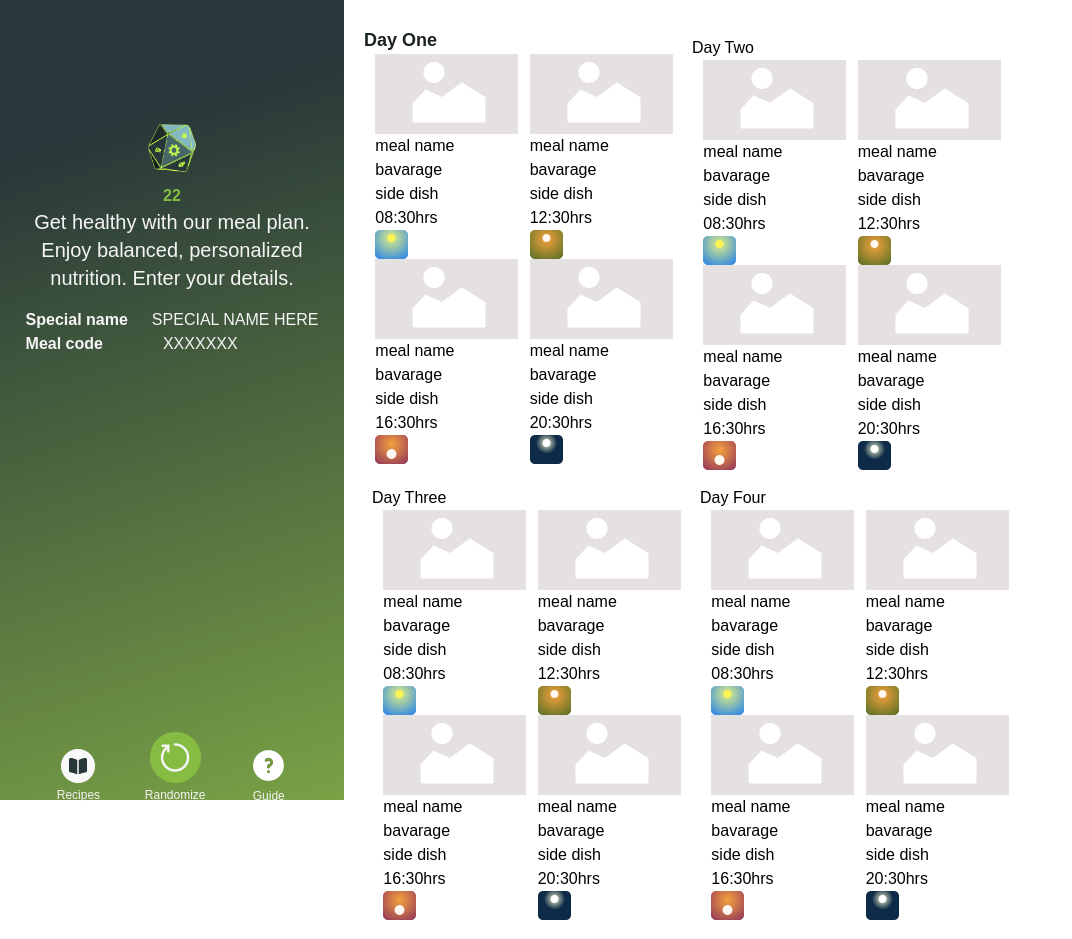
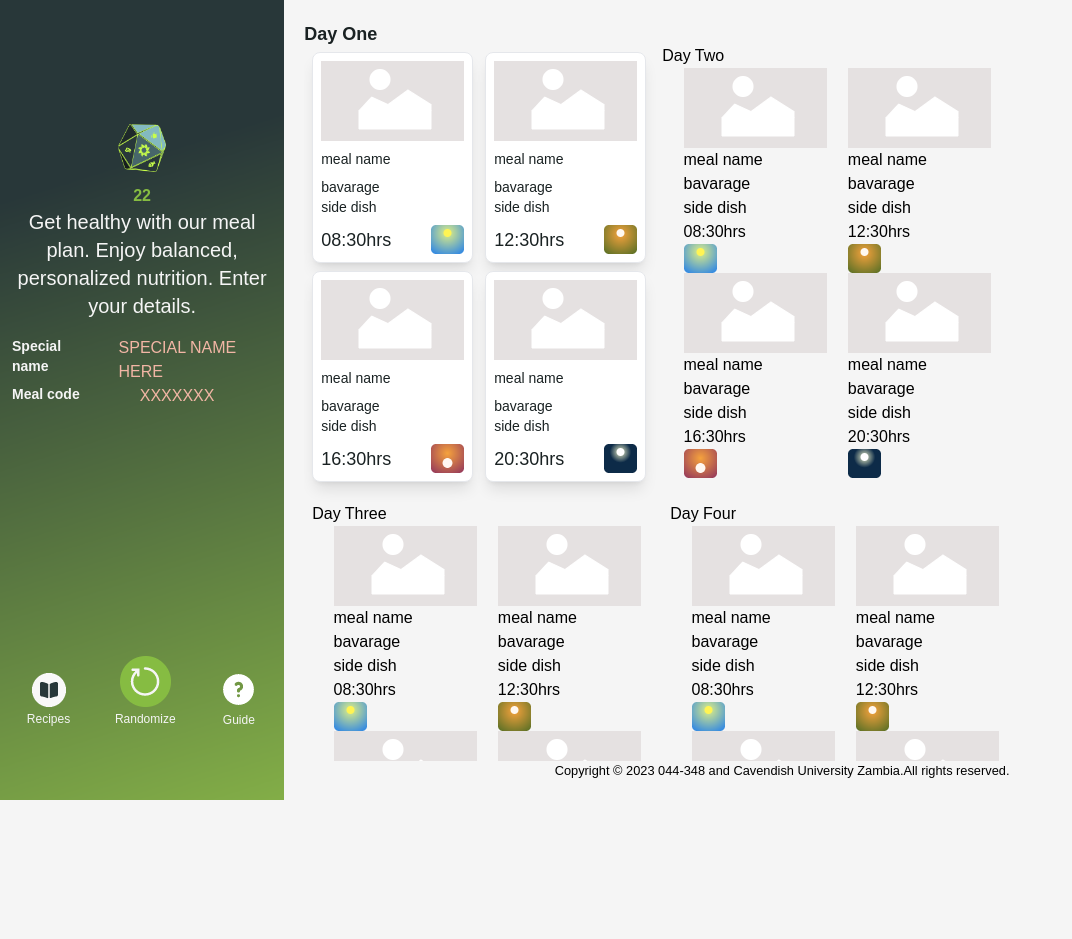
Before and after one commit to Chilanzi-thirt33n/PROJECT-BALANCE, a website: page HealthyMeal.html in a window 1280 px wide. Shown: the top 939 px of the page, without its empty margins (0-1072 px from the left). After the commit the page ends 800 px from the top, so only its background shows below. Drawn offline with Linux system fonts and the light colour scheme.

Commit message:
updated meal page

```diff
--- a/HealthyMeal.html
+++ b/HealthyMeal.html
@@ -9,9 +9,9 @@
     <meta name="viewport" content="width=device-width, initial-scale=1.0" />
     <title>Seven days balanced diet | Eat Healthy Daily - Arbit designs</title>
   </head>
-  <body class="flex flex-col lg:flex-row font-poppins items-center w-[100vw]">
+  <body class="flex flex-col lg:flex-row font-poppins items-center w-[100vw]  bg-myWhite">
     <!--this is where the details go for age and recoommentation -->
-    <header class="bg-myDarkestGreen lg:bg-[url(../images/bg-meals.png)] bg-cover bg-no-repeat bg-center h-56 w-[100vw] lg:w-[40rem] lg:h-[100svh] flex flex-col justify-self-start rounded-b-3xl lg:rounded-none sticky lg:relative p-1 lg:p-3">
+    <header class="bg-myDarkestGreen lg:bg-[url(../images/bg-meals.png)] bg-cover bg-no-repeat bg-center h-56 w-[100vw] lg:w-[44rem] lg:h-[100svh] flex flex-col justify-self-start rounded-b-3xl lg:rounded-none sticky lg:relative p-1 lg:p-3 lg:overflow-hidden">
       <!--this is banner for the logo-->
       <div id="logo-wrapper" class="justify-self-center self-center ">
         <a href="index.html">  <img
@@ -29,17 +29,17 @@
       <!-- special details wrapper-->
       <div id="special-detail-wrapper"  class="self-center mt-3 justify-self-center lg:mt-4">
         <div id="special-name-wrapper" class="flex flex-row">
-          <h2 class="font-bold text-myWhite mr-3 ">Special name </h2>
-          <p id="special-name" class=" text-myWhite ml-3">SPECIAL NAME HERE</p>
+          <h2 class="font-bold text-myWhite mr-3 lg:text-sm  ">Special name </h2>
+          <p id="special-name" class=" text-myDarkOrange ml-3">SPECIAL NAME HERE</p>
         </div>
 
         <div id="special-code-wrapper" class="flex flex-row">
-          <h2 class="font-bold text-myWhite mr-3 " >Meal code</h2>
-          <p id="special-code"  class=" text-myWhite ml-12">XXXXXXX</p>
+          <h2 class="font-bold text-myWhite mr-3 lg:text-sm  " >Meal code</h2>
+          <p id="special-code"  class="text-myDarkOrange ml-12">XXXXXXX</p>
         </div>
       </div>
       <!--this is for buttons that will be used for basic navigation-->
-      <ul id="randomizer" class="fixed lg:relative bottom-0 lg:top-96 self-center justify-self-center flex flex-row justify-evenly items-center  bg-myDarkestGreen lg:bg-transparent w-[100vw] lg:w-[20rem]">
+      <ul id="randomizer" class="fixed lg:relative bottom-0 lg:top-64 self-center justify-self-center flex flex-row justify-evenly items-center  bg-myDarkestGreen lg:bg-transparent w-[100vw] lg:w-[20rem]">
         <li>
           <a href="#"
              class="flex flex-col justify-center items-center"><img src="images/icons/recipes.png" alt="Recipes"  class="active:animate-spin hover:animate-pulse"/><p class="text-myWhite text-xs pt-1 hover:animate-pulse hover:text-myGreen">Recipes</p></a
@@ -61,71 +61,71 @@
     </header>
 
     <!--div to hold main and footer-->
-    <div class="flex flex-col mb-20 lg:mb-0 p-2 lg:p-5 lg:h-[100svh] justify-evenly">
-      <main id="sevenday-plan" class="flex flex-wrap justify-center lg:justify-start  items-center space-x-2 space-y-4">
+    <div class="flex flex-col mb-20 lg:mb-0 p-2 lg:p-5 lg:h-[100svh] justify-evenly items-center">
+      <main id="sevenday-plan" class="flex flex-wrap justify-center lg:justify-start  items-center space-x-2 space-y-4 lg:overflow-y-scroll">
         <!--first day card-->
-        <div id="day1" class="w-80">
+        <div id="day1" class="w-[350px]">
           <h3 class="text-myDarkestGreen font-bold text-lg">Day One</h3>
           <div class="day-card flex flex-row flex-wrap justify-evenly items-center">
             <!--morning card-->
-            <div class="breakfast">
+            <div class="breakfast p-2 m-1 border hover:border-myDarkestGreen rounded-lg  bg-white hover:bg-slate-200 shadow-lg ">
               <img src="images/icons/placehold.png" alt="morning meal" />
-              <dl>
-                <dt>meal name</dt>
-                <dd>bavarage</dd>
-                <dd>side dish</dd>
+              <dl class="mt-2 mb-2 ">
+                <dt class="text-myDarkestGreen font-medium text-sm">meal name</dt>
+                <dd class="mt-2 text-myDarkestGreen text-sm font-light" >bavarage</dd>
+                <dd class=" text-myDarkestGreen text-sm font-light">side dish</dd>
               </dl>
-              <div>
-                <time datetime="T08:30">08:30hrs</time
+              <div class="flex flex-row justify-between items-center">
+                <time datetime="T08:30" class="text-myDarkestGreen font-medium text-lg">08:30hrs</time
                 ><img src="images/icons/morning.png" alt="08:30hrs" />
               </div>
             </div>
 
             <!--day card-->
-            <div class="lunch">
+            <div class="lunch p-2 m-1 border hover:border-myDarkestGreen rounded-lg  bg-white hover:bg-myLightOrange shadow-lg ">
               <img src="images/icons/placehold.png" alt="lunch" />
-              <dl>
-                <dt>meal name</dt>
-                <dd>bavarage</dd>
-                <dd>side dish</dd>
+              <dl class="mt-2 mb-2 ">
+                <dt class="text-myDarkestGreen font-medium text-sm">meal name</dt>
+                <dd class="mt-2 text-myDarkestGreen text-sm font-light">bavarage</dd>
+                <dd class=" text-myDarkestGreen text-sm font-light">side dish</dd>
               </dl>
-              <div>
-                <time datetime="T12:30">12:30hrs</time
+              <div class="flex flex-row justify-between items-center">
+                <time datetime="T12:30" class="text-myDarkestGreen font-medium text-lg">12:30hrs</time
                 ><img src="images/icons/afternoon.png" alt="12:30hrs" />
               </div>
             </div>
 
             <!--sunset card-->
-            <div class="snack">
+            <div class="snack p-2 m-1 border hover:border-myDarkestGreen rounded-lg  bg-white hover:bg-myDarkOrange shadow-lg">
               <img src="images/icons/placehold.png" alt="snack" />
-              <dl>
-                <dt>meal name</dt>
-                <dd>bavarage</dd>
-                <dd>side dish</dd>
+              <dl class="mt-2 mb-2 ">
+                <dt class="text-myDarkestGreen font-medium text-sm">meal name</dt>
+                <dd class="mt-2 text-myDarkestGreen text-sm font-light">bavarage</dd>
+                <dd class=" text-myDarkestGreen text-sm font-light">side dish</dd>
               </dl>
-              <div>
-                <time datetime="T16:30">16:30hrs</time
+              <div class="flex flex-row justify-between items-center">
+                <time datetime="T16:30" class="text-myDarkestGreen font-medium text-lg">16:30hrs</time
                 ><img src="images/icons/sunset.png" alt="16:30hrs" />
               </div>
             </div>
 
             <!--night card-->
-            <div class="supa">
+            <div class="supa p-2 m-1 border hover:border-myDarkestGreen rounded-lg  bg-white hover:bg-slate-600 shadow-lg">
               <img src="images/icons/placehold.png" alt="snack" />
-              <dl>
-                <dt>meal name</dt>
-                <dd>bavarage</dd>
-                <dd>side dish</dd>
+              <dl class="mt-2 mb-2 ">
+                <dt class="text-myDarkestGreen font-medium text-sm">meal name</dt>
+                <dd class="mt-2 text-myDarkestGreen text-sm font-light">bavarage</dd>
+                <dd class=" text-myDarkestGreen text-sm font-light">side dish</dd>
               </dl>
-              <div>
-                <time datetime="T20:30">20:30hrs</time
+              <div class="flex flex-row justify-between items-center">
+                <time datetime="T20:30" class="text-myDarkestGreen font-medium text-lg">20:30hrs</time
                 ><img src="images/icons/night.png" alt="20:30hrs" />
               </div>
             </div>
           </div>
         </div>
         <!--second day card-->
-        <div id="day2" class="w-80">
+        <div id="day2" class="w-[350px]">
           <h3>Day Two</h3>
           <div class="day-card flex flex-row flex-wrap justify-evenly items-center">
             <!--morning card-->
@@ -186,7 +186,7 @@
           </div>
         </div>
         <!--third day card-->
-        <div id="day3" class="w-80">
+        <div id="day3" class="w-[350px]">
           <h3>Day Three</h3>
           <div class="day-card flex flex-row flex-wrap justify-evenly items-center">
             <!--morning card-->
@@ -247,7 +247,7 @@
           </div>
         </div>
         <!--four day card-->
-        <div id="day4" class="w-80">
+        <div id="day4" class="w-[350px]">
           <h3>Day Four</h3>
           <div class="day-card flex flex-row flex-wrap justify-evenly items-center">
             <!--morning card-->
@@ -308,7 +308,7 @@
           </div>
         </div>
         <!--Fifth day card-->
-        <div id="day5" class="w-80">
+        <div id="day5" class="w-[350px]">
           <h3>Day Five</h3>
           <div class="day-card flex flex-row flex-wrap justify-evenly items-center">
             <!--morning card-->
@@ -369,7 +369,7 @@
           </div>
         </div>
         <!--Sixth day card-->
-        <div id="day6" class="w-80">
+        <div id="day6" class="w-[350px]">
           <h3>Day Six</h3>
           <div class="day-card flex flex-row flex-wrap justify-evenly items-center">
             <!--morning card-->
@@ -430,7 +430,7 @@
           </div>
         </div>
         <!--Seventh day card-->
-        <div id="day7" class="w-80">
+        <div id="day7" class="w-[350px]">
           <h3>Day Seven</h3>
           <div class="day-card flex flex-row flex-wrap justify-evenly items-center">
             <!--morning card-->
--- a/tailwind.config.js
+++ b/tailwind.config.js
@@ -11,6 +11,7 @@ module.exports = {
         myDarkestGreen: "#1A2223",
         myDarkGreen: "#283739",
         myGray: "#7c7c7c",
+        myDarkOrange: "#F2B6A5",myLightOrange:"#ffead4",
       },
       fontFamily: {
         poppins: ["Poppins", "sans-serif"],
```
Also changed, not shown: dist/output.css.
